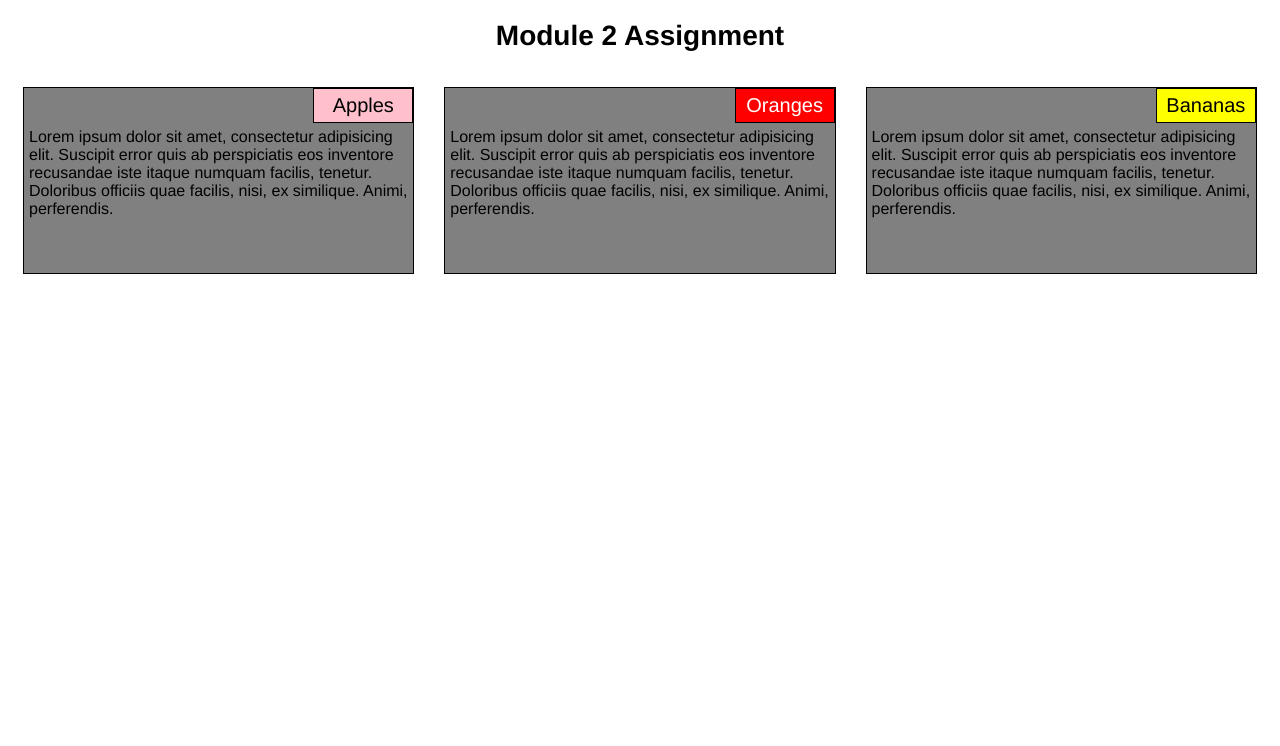
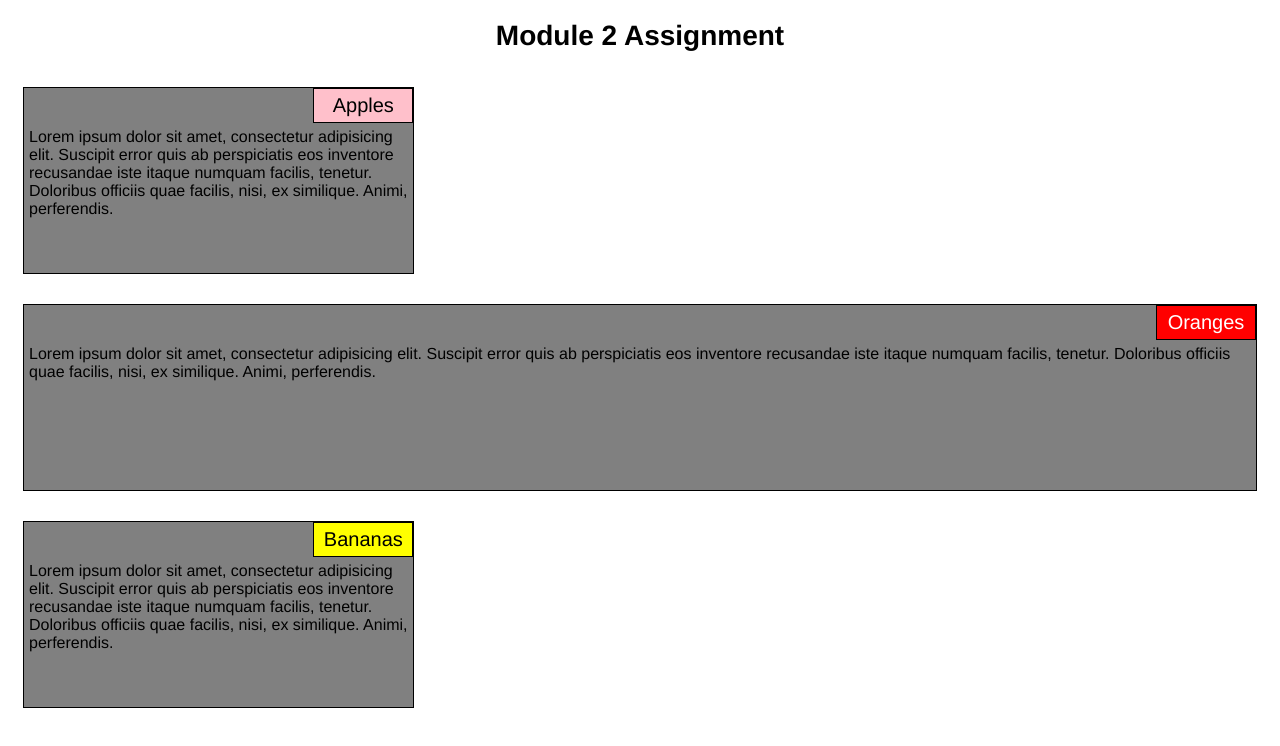
Before and after one commit to John-AutoTech/coursera-test, a plain HTML site: page index.html in a window 1280 px wide. Drawn offline with Linux system fonts and the light colour scheme.

Commit message:
Update index.html

```diff
--- a/index.html
+++ b/index.html
@@ -16,7 +16,7 @@
     </div>
    </section>
 
-  <section class="col-lg-4 col-md-6 col-sm-12">
+  <section class="col-lg-4 col-md-6 col-md-12 col-sm-12">
     <div>
       <p class="food2">Oranges</p>
       <p class="content">Lorem ipsum dolor sit amet, consectetur adipisicing elit. Suscipit error quis ab perspiciatis eos inventore recusandae iste itaque numquam facilis, tenetur. Doloribus officiis quae facilis, nisi, ex similique. Animi, perferendis.
```
